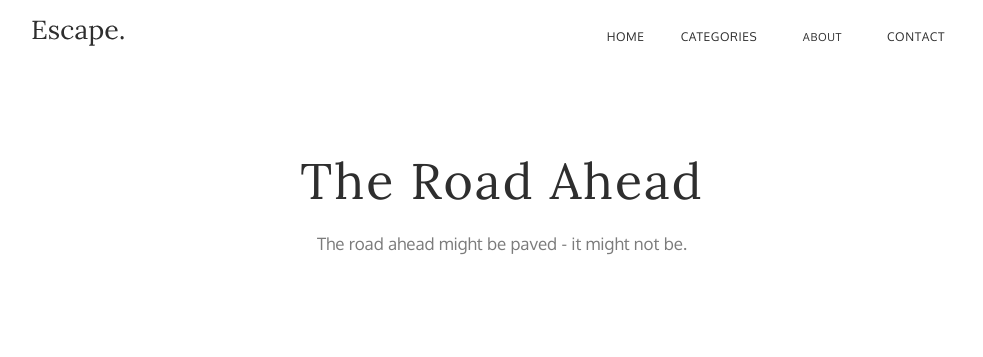
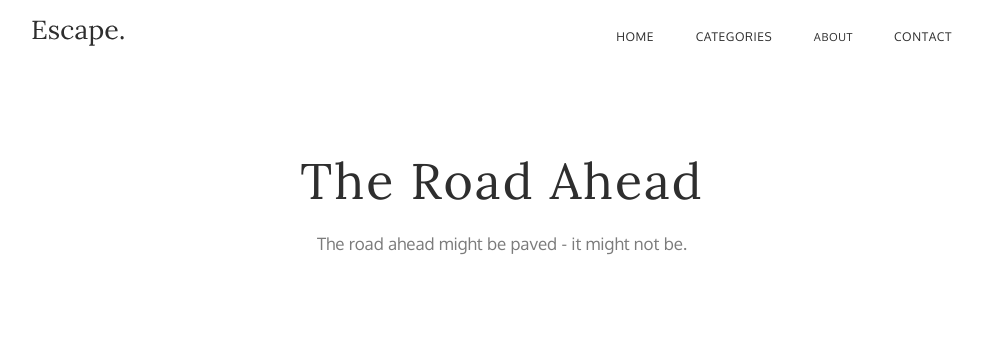
Before and after one commit to Duamontell/PS-11, a PHP site: page /the-road-ahead-v2.html in a window 1280 px wide. Shown: the top 357 px of the page, without its empty margins (138-1121 px from the left). Run offline with PHP 8.4, Linux system fonts and the light colour scheme.

Commit message:
Готовая версия сайта первой лабы

```diff
--- a/CSS/main-v2.css
+++ b/CSS/main-v2.css
@@ -10,11 +10,57 @@
     height: 40px;
     margin-left: auto;
     margin-right: auto;
-    padding: 17px 0px;
+    top: 17px;
     position: relative;
-
+    font-size: 0px;
 }
 .header-logo {
+    width: 92px;
+    height: 26px;
+    position: relative;
+    top: 3px;
+    display: inline;
+    float: left;
+}
+.header-nav {
+    width: 376.61px;
+    height: 40px;
+    line-height: 40px;
+    left: 471.39px;
+    position: relative;
+    display: inline-block;
+    font-size: 12px;
+}
+.header-nav-list {
+    height: 40px;
+    list-style-type: none;
+    padding: 0px;
+    font-size: 0px;
+}
+.header-list {
+    display: inline-block;
+    text-align: center;
+    font-family: Oxygen;
+    font-size: 12px;
+    font-weight: 400;
+    letter-spacing: 0.6000000238418579px;
+    text-transform: uppercase;
+    color: rgba(46, 46, 46, 1);
+}
+.header-home {
+    width: 79.61px;
+}
+.header-categories {
+    width: 118px;
+}
+.header-about {
+    width: 81px;
+    font-size: 11px;
+}
+.header-contact {
+    width: 98px;
+}
+/*.header-logo {
     width: 92px;
     height: 26px;
     margin: 3px 0px 11px 0px;
--- a/the-road-ahead-v2.html
+++ b/the-road-ahead-v2.html
@@ -15,12 +15,12 @@
     <header class="header">
         <div class="header-panel">
             <img class="header-logo" src="SVG/Escape..svg">
-            <nav class="header-navigation">
-                <ul class="header-navigation-list">
-                    <li class="home list">Home</li>
-                    <li class="categories list">Categories</li>
-                    <li class="about list">About</li>
-                    <li class="contact list">Contact</li>
+            <nav class="header-nav">
+                <ul class="header-nav-list">
+                    <li class="header-list header-home">Home</li>
+                    <li class="header-list header-categories">Categories</li>
+                    <li class="header-list header-about">About</li>
+                    <li class="header-list header-contact">Contact</li>
                 </ul>
             </nav>
         </div>
@@ -39,8 +39,13 @@
     <div class="bottom">
         <div class="bottom-panel">
             <img class="bottom-logo" src="SVG/Escape-bottom.svg" alt="Лого">
-            <nav class="bottom-navigation">
-
+            <nav class="bottom-nav">
+                <ul class="bottom-nav-list">
+                    <li class="bottom-list bottom-home">Home</li>
+                    <li class="bottom-list bottom-categories">Categories</li>
+                    <li class="bottom-list bottom-about">About</li>
+                    <li class="bottom-list bottom-contact">Contact</li>
+                </ul>
             </nav>
         </div>
         <div class="bottom-background-opacity"></div>
```
Also changed, not shown: other parts of CSS/main-v2.css (+53 -6 lines).
